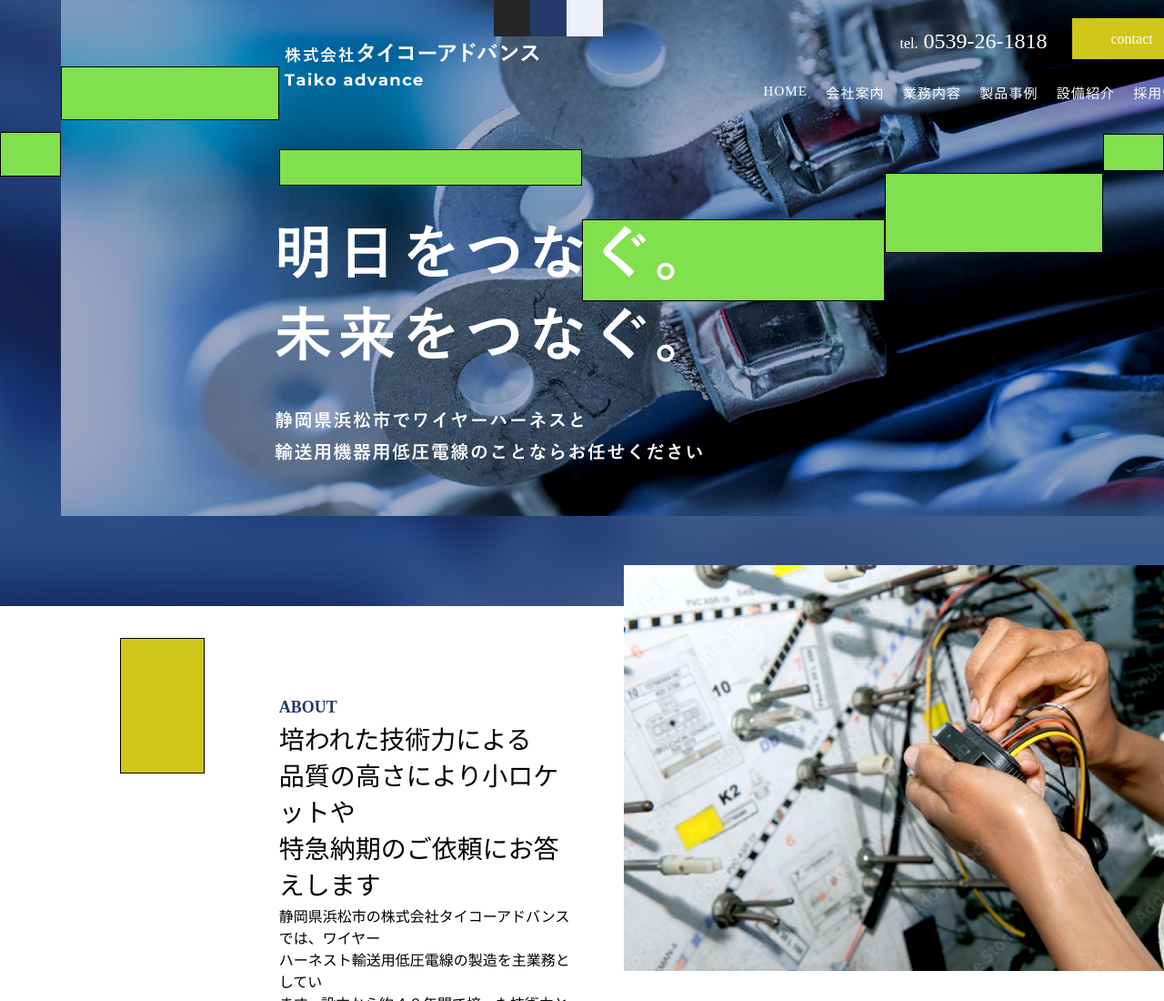
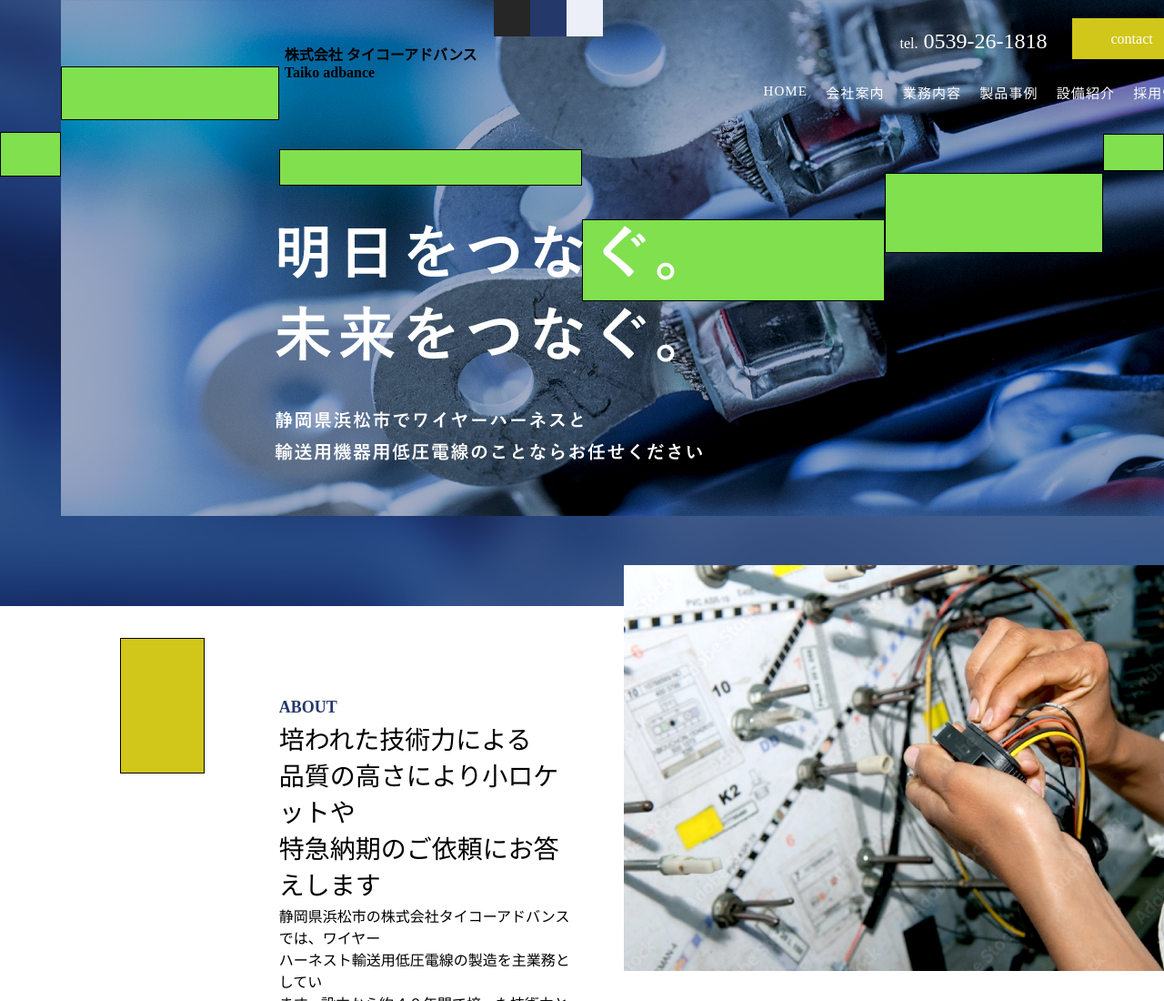
Before and after one commit to yasu7311/Taiko-advance, a website: page index.html in a window 1280 px wide. Shown: the top 1100 px of the page at 91% size. Drawn offline with Linux system fonts and the light colour scheme.

Commit message:
headerを修正しました

```diff
--- a/index.html
+++ b/index.html
@@ -20,7 +20,9 @@
     <div class="header__icon"><img src="img/color.png" alt="黒・青・白"></div>
     <div class="header__inner">
       <div class="header__company__name">
-        <img src="img/logo.png" alt="株式会社タイコーアドバンス">
+        <!-- <img src="img/logo.png" alt="株式会社タイコーアドバンス"> -->
+        <h4 class="header__name__main">株式会社 <span>タイコーアドバンス</span></h4>
+        <h4 class="header__name__sub">Taiko adbance</h4>
       </div>
       <div class="header__company__content">
         <div class="header__company__contact">
@@ -197,6 +199,7 @@
         </div>
       </div>
     </div>
+
   </section>
 </body>
 </html>
```
